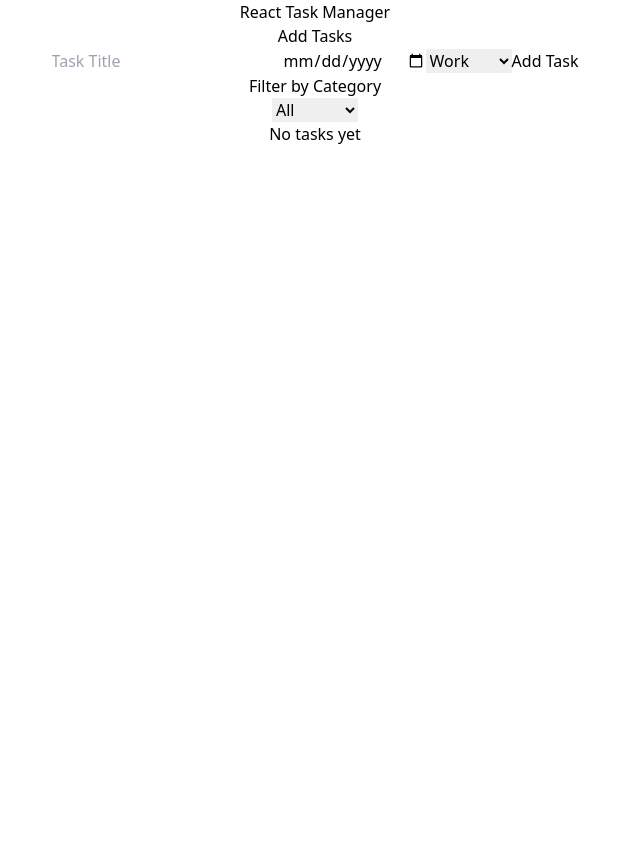
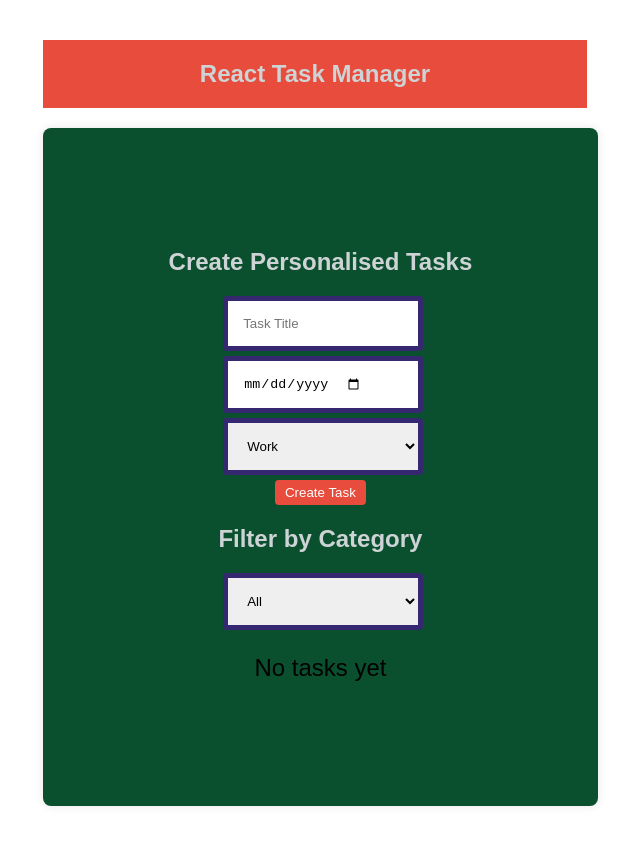
Before and after one commit to soniasebastian/react-task-manager, a React (Create React App) app: page / in a window 1280 px wide. Shown: the whole page, without its empty margins (325-965 px from the left). Before the commit the page ends 800 px from the top, so only its background shows below. Built offline with nearby package versions, Linux system fonts and the light colour scheme.

Commit message:
added styles

```diff
--- a/src/App.css
+++ b/src/App.css
@@ -1,38 +1,153 @@
-.App {
-  text-align: center;
+/* Reset some default styles */
+* {
+  box-sizing: border-box;
 }
 
-.App-logo {
-  height: 40vmin;
-  pointer-events: none;
+/* Set a pastel background color for the entire app */
+body {
+  font-family: Arial, sans-serif;
+  margin: 0;
+  padding: 0;
+  display: flex;
+  justify-content: center;
+  align-items: center;
+
 }
 
-@media (prefers-reduced-motion: no-preference) {
-  .App-logo {
-    animation: App-logo-spin infinite 20s linear;
-  }
+/* Style the main container for your app */
+.App {
+  background-color: rgb(11, 80, 46);
+  box-shadow: 0px 0px 10px rgba(0, 0, 0, 0.1);
+  border-radius: 8px;
+  padding: 100px;
+  width: 95%;
+  margin-top: 2px;
+  text-align: center
 }
 
-.App-header {
-  background-color: #282c34;
-  min-height: 100vh;
-  display: flex;
-  flex-direction: column;
-  align-items: center;
-  justify-content: center;
-  font-size: calc(10px + 2vmin);
-  color: white;
+/* Style the app title */
+h1 {
+  color: #ced3d6;
+  font-size: 24px;
+  background-color: #e74c3c;
+  text-align: center;
+  padding: 20px;
 }
 
-.App-link {
-  color: #61dafb;
+h2 {
+  color: #ced3d6;
 }
 
-@keyframes App-logo-spin {
-  from {
-    transform: rotate(0deg);
-  }
-  to {
-    transform: rotate(360deg);
-  }
+p {
+  font-size: 24px;
+  color: black;
 }
+
+
+label {
+  font-weight: bold;
+  margin-bottom: 5px;
+  margin-right: 40px;
+}
+
+input,
+select {
+  padding: 15px;
+  display: flex;
+  border: 5px solid #352871;
+  border-radius: 4px;
+  margin-top: 5px;
+  margin-left: 60px;
+  margin-right: 10px;
+  margin-bottom: 5px;
+  width: 200px;
+}
+
+.TaskForm button {
+  background-color: #647f92;
+  color: #fff;
+  border: none;
+  border-radius: 10px;
+  padding-top: 100px;
+  cursor: pointer;
+  transition: background-color 0.2s;
+}
+
+.TaskForm button:hover {
+  background-color: #2980b9;
+}
+
+/* Style the TaskList component */
+.TaskList table {
+  width: 100%;
+  border-collapse: collapse;
+  margin-top: 100px;
+  max-height: 40px;
+  padding-top: 40px;
+}
+
+
+
+button {
+  background-color: #e74c3c;
+  color: #fff;
+  border: none;
+  border-radius: 4px;
+  padding: 10px 50px;
+  cursor: pointer;
+  transition: background-color 0.2s;
+}
+button:hover {
+  background-color: #1b9154;
+}
+
+/* Style the TaskFilter component */
+.TaskFilter select {
+  padding: 100px;
+  border: 1px solid #ccc;
+  border-radius: 4px;
+  margin-top: 20px;
+  margin-bottom: 20px;
+  width: 800px;
+}
+
+/* Style for the Task List container */
+div {
+  margin: 20px;
+}
+
+/* Style for the table header */
+table {
+  width: 100%;
+  border-collapse: collapse;
+}
+
+th {
+  background-color: rgb(19, 131, 42);
+  color: #fff;
+  padding: 10px;
+}
+
+/* Style for the table rows */
+tr:nth-child(even) {
+  background-color: #f2f2f2;
+}
+
+/* Style for the table data cells */
+td {
+  padding: 10px;
+  border-bottom: 1px solid #ddd;
+}
+
+/* Style for the Delete button */
+button {
+  background-color: #e74c3c;
+  color: #fff;
+  padding: 5px 10px;
+  border: none;
+  cursor: pointer;
+}
+
+button:hover {
+  background-color: #c0392b;
+}
--- a/src/App.js
+++ b/src/App.js
@@ -46,8 +46,14 @@ function App() {
   };
 
   return (
+    <>
+    <div className= "nav">
+       <nav>
+      <h1>React Task Manager</h1>
+      </nav>
+    </div>
     <div className="App">
-      <h1>React Task Manager</h1>
+
       <TaskForm onAddTask={handleAddTask} />
       <TaskFilter
         categories={['All', 'Work', 'Personal', 'School']}
@@ -55,6 +61,7 @@ function App() {
       />
       <TaskList tasks={filteredTasks} onDeleteTask={handleDeleteTask} />
     </div>
+    </>
   );
 }
 
--- a/src/components/Task.js
+++ b/src/components/Task.js
@@ -1,3 +1,5 @@
+import '../App.css';
+
 function Task(id, title, dueDate, category) {
     return {
         id,
--- a/src/components/TaskFilter.js
+++ b/src/components/TaskFilter.js
@@ -1,4 +1,5 @@
 import React from 'react';
+import '../App.css';
 
 function TaskFilter ({categories, onSelectCategory}) {
     return (
--- a/src/components/TaskForm.js
+++ b/src/components/TaskForm.js
@@ -1,4 +1,5 @@
 import React, {useState} from 'react';
+import '../App.css';
 
 function TaskForm ({onAddTask}) {
     const [title, setTitle ] = useState ('');
@@ -18,7 +19,7 @@ function TaskForm ({onAddTask}) {
 
         return (
             <div>
-                <h2>Add Tasks</h2>
+                <h2>Create Personalised Tasks</h2>
                 <input
                  type="text"
                  placeholder="Task Title"
@@ -35,7 +36,7 @@ function TaskForm ({onAddTask}) {
                     <option value= "Personal">Personal</option>
                     <option value= "School">School</option>
                 </select>
-                <button onClick= {handleAddTask}>Add Task</button>
+                <button onClick= {handleAddTask}>Create Task</button>
             </div>
         )
     }
--- a/src/components/TaskList.js
+++ b/src/components/TaskList.js
@@ -1,4 +1,5 @@
 import React from 'react';
+import '../App.css';
 
 function TaskList ({tasks, onDeleteTask}) {
     if (tasks.length === 0) {
@@ -23,7 +24,7 @@ function TaskList ({tasks, onDeleteTask}) {
                         <td>{task.title}</td>
                         <td>{task.dueDate}</td>
                         <td>{task.category}</td>
-                        <td><button onClick= {() => onDeleteTask(task.id)}></button>
+                        <td><button onClick= {() => onDeleteTask(task.id)}>Delete</button>
                         </td>
                        </tr>
                     ))}
--- a/src/index.js
+++ b/src/index.js
@@ -1,6 +1,6 @@
 import React from 'react';
 import ReactDOM from 'react-dom/client';
-import './index.css';
+import './App.css';
 import App from './App';
 import reportWebVitals from './reportWebVitals';
 
```
Also changed, not shown: package.json (+6 -3 lines), 1 other file (tests, documents, lock files or other folders).
